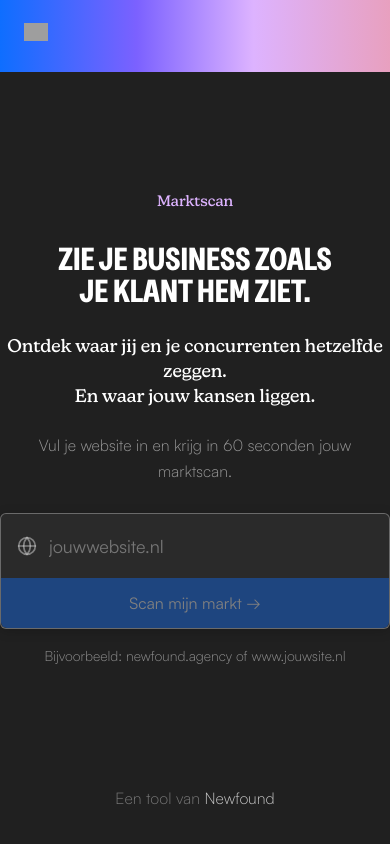
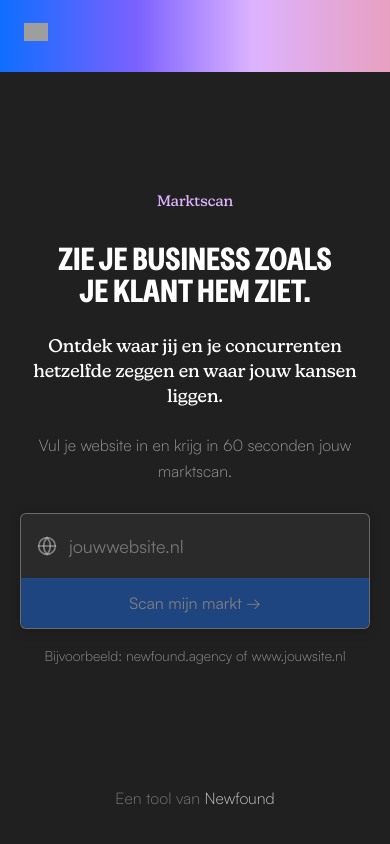
Before and after one commit to caesarbrandpower/concurrent-tool, a Next.js app: page / in a window 390 px wide. Built offline with nearby package versions, Linux system fonts and the light colour scheme; grey boxes are pictures that could not be loaded.

Commit message:
fix: subtitel één zin, inputvelden smaller op mobiel
Co-Authored-By: Claude Opus 4.6 <noreply@anthropic.com>

```diff
--- a/src/app/globals.css
+++ b/src/app/globals.css
@@ -257,6 +257,12 @@ h3, h4, h5, h6 {
     padding: 16px !important;
   }
 
+  /* Inputveld wrappers: iets meer ademruimte */
+  .mobile-padding {
+    padding-left: 20px !important;
+    padding-right: 20px !important;
+  }
+
   /* E-mail form: input en knop onder elkaar */
   .email-input-row {
     flex-direction: column;
--- a/src/app/page.tsx
+++ b/src/app/page.tsx
@@ -128,16 +128,15 @@ export default function Home() {
       {/* Hero sectie */}
       {!result && !isLoading && (!error || showManualInput) && (
         <div className="flex flex-col items-center min-h-[calc(100vh-72px)]">
-          <div className="flex-1 flex flex-col justify-center w-full mx-auto text-center px-4" style={{ maxWidth: '680px' }}>
+          <div className="flex-1 flex flex-col justify-center w-full mx-auto text-center px-4 mobile-padding" style={{ maxWidth: '680px' }}>
             <p className="label-style animate-hero-title" style={{ marginTop: '12px', marginBottom: '8px', color: '#DDB3FF' }}>Marktscan</p>
 
             <h1 className="font-heading text-white animate-hero-title" style={{ marginBottom: '12px' }}>
               Zie je business zoals<br />je klant hem ziet.
             </h1>
 
-            <h2 className="text-white animate-hero-subtitle" style={{ maxWidth: '440px', marginLeft: 'auto', marginRight: 'auto', marginBottom: '8px' }}>
-              Ontdek waar jij en je concurrenten hetzelfde zeggen.<br />
-              En waar jouw kansen liggen.
+            <h2 className="text-white animate-hero-subtitle" style={{ marginBottom: '8px' }}>
+              Ontdek waar jij en je concurrenten hetzelfde zeggen en waar jouw kansen liggen.
             </h2>
 
             <p className="font-body animate-hero-body" style={{ fontWeight: 300, fontSize: '16px', color: 'rgba(255, 255, 255, 0.55)', marginBottom: '28px' }}>
--- a/src/components/ResultsView.tsx
+++ b/src/components/ResultsView.tsx
@@ -256,7 +256,7 @@ export default function ResultsView({ url, result }: ResultsViewProps) {
 
       {/* Email lead sectie */}
       <section style={{ padding: '80px 0', background: 'rgba(255,255,255,0.04)' }}>
-        <div className="mx-auto px-4" style={{ maxWidth: '680px' }}>
+        <div className="mx-auto px-4 mobile-padding" style={{ maxWidth: '680px' }}>
           {emailCaptured ? (
             <div className="text-center animate-fade-in">
               <div style={{ width: '48px', height: '48px', borderRadius: '50%', background: 'rgba(14,110,255,0.1)', display: 'flex', alignItems: 'center', justifyContent: 'center', margin: '0 auto 16px' }}>
```
